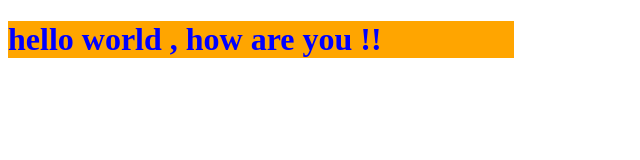
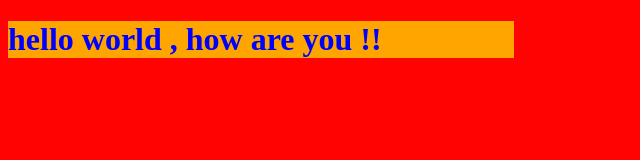
Before and after one commit to hajarMakrini/MyFirstRepos, a plain HTML site: page index.html in a window 1280 px wide. Shown: the whole page, without its empty margins (0-640 px from the left). Drawn offline with Linux system fonts and the light colour scheme.

Commit message:
chaging background color in css file

```diff
--- a/style.css
+++ b/style.css
@@ -4,3 +4,6 @@ h1{
     width: 40%;
     position: center;
 }
+body{
+    background-color: rgb(255, 3, 3);
+}
```
